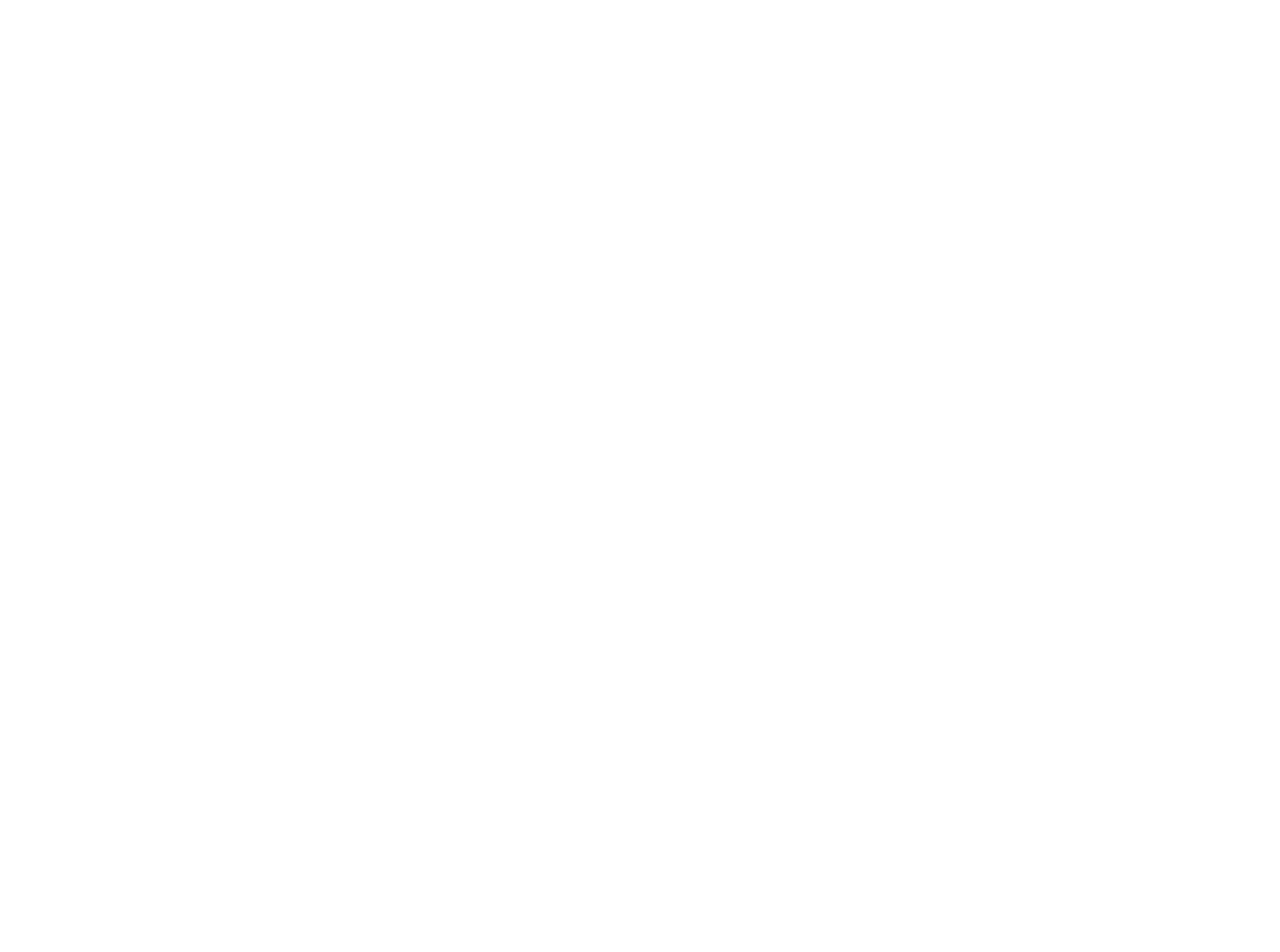
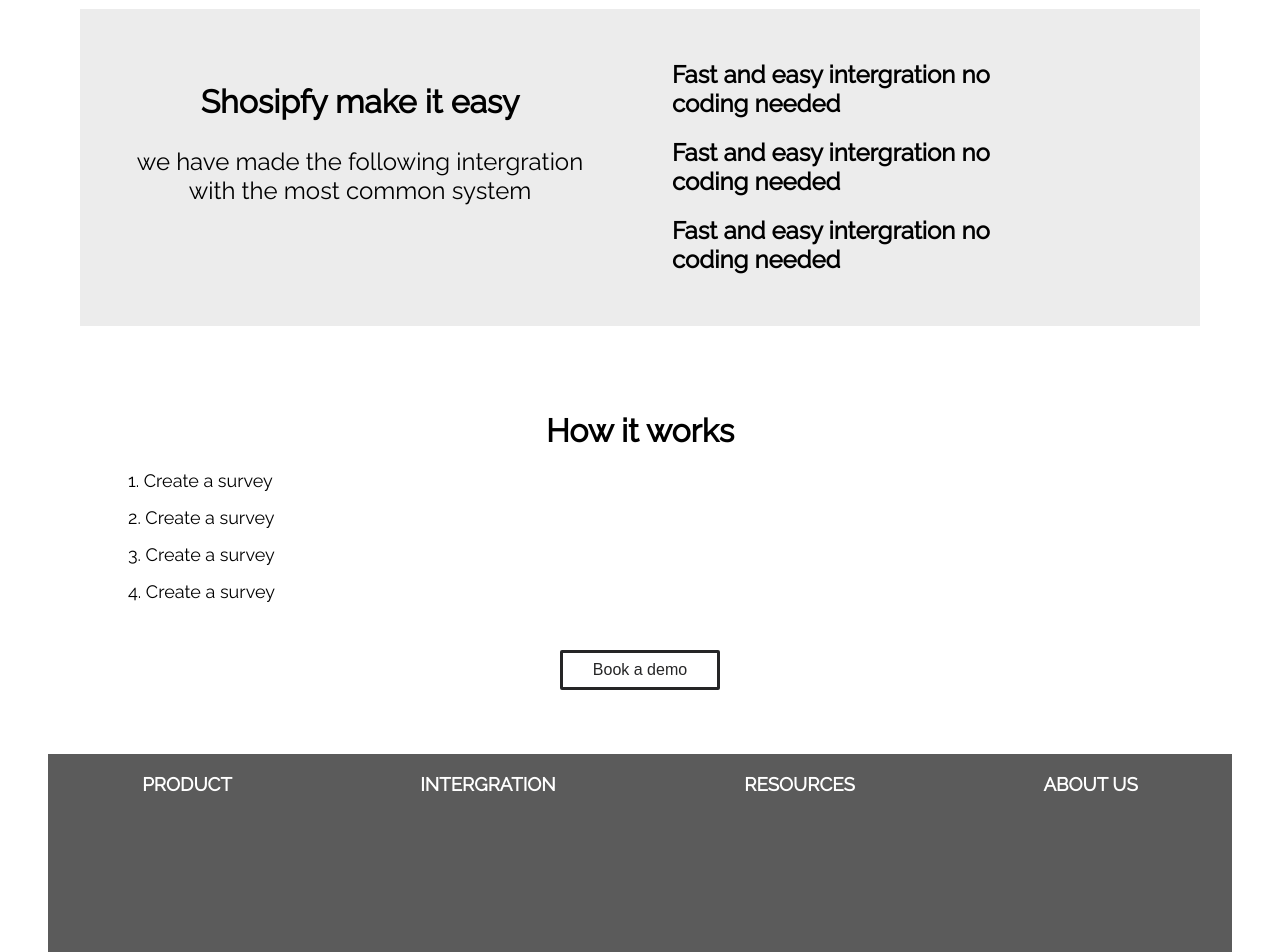
Before and after one commit to kareraolivier/chosify-front-end, a Next.js app: page / in a window 1280 px wide. Shown: the part 1880-2832 px from the top of the page. Before the commit the page ends 1812 px from the top, so only its background shows below. Built offline with nearby package versions, Linux system fonts and the light colour scheme.

Commit message:
finished

```diff
--- a/src/container/About.js
+++ b/src/container/About.js
@@ -3,8 +3,7 @@
 import Button from "../components/Button";
 const About = () => {
   return (
-    <div>
-      {/* <div className="container"> */}
+    <div id="Aboutus">
       <div className={styles.about}>
         <div className={styles.about_feature}>
           <h1>Features</h1>
@@ -38,9 +37,36 @@
             />
           </div>
         </div>
-        <div className={styles.about_lower}></div>
+        <div className={styles.about_lower}>
+          <div className={styles.about_lower_content}>
+            <h2>Shosipfy make it easy</h2>
+            <p>
+              we have made the following intergration with the most common
+              system
+            </p>
+          </div>
+          <div className={styles.about_lower_image}>
+            <div className={styles.image1}>
+              <h2>
+                Fast and easy intergration no <br />
+                coding needed
+              </h2>
+            </div>
+            <div className={styles.image2}>
+              <h2>
+                Fast and easy intergration no
+                <br /> coding needed
+              </h2>
+            </div>
+            <div className={styles.image3}>
+              <h2>
+                Fast and easy intergration no
+                <br /> coding needed
+              </h2>
+            </div>
+          </div>
+        </div>
       </div>
-      {/* </div> */}
     </div>
   );
 };
--- a/src/container/Footer.js
+++ b/src/container/Footer.js
@@ -1,6 +1,43 @@
 import React from "react";
+import styles from "../../styles/Footer.module.scss";
+import Button from "../components/Button";
+const Footer = () => {
+  return (
+    <div>
+      <div className={styles.footer}>
+        <div className={styles.footer_works}>
+          <h1>How it works</h1>
+          <p>1. Create a survey</p>
+          <p>2. Create a survey</p>
+          <p>3. Create a survey</p>
+          <p>4. Create a survey</p>
 
-const Footer = () => {
-  return <div>Footer</div>;
+          <div className={styles.works_button}>
+            <Button
+              text="Book a demo"
+              color="#252526"
+              bcolor="white"
+              width="10rem"
+              border="solid #252526"
+            />
+          </div>
+        </div>
+        <div className={styles.footer_lower}>
+          <div>
+            <h3>PRODUCT</h3>
+          </div>
+          <div>
+            <h3>INTERGRATION</h3>
+          </div>
+          <div>
+            <h3>RESOURCES</h3>
+          </div>
+          <div>
+            <h3>ABOUT US</h3>
+          </div>
+        </div>
+      </div>
+    </div>
+  );
 };
 export default Footer;
--- a/styles/About.module.scss
+++ b/styles/About.module.scss
@@ -4,6 +4,8 @@
     padding: 2rem 5rem 0 5rem;
 
     .about_feature {
+        background-color: white;
+
         h1 {
             text-align: center;
         }
@@ -27,6 +29,37 @@
         .feature_button {
             display: flex;
             justify-content: center;
+            padding: 3rem 0;
+        }
+    }
+
+    .about_lower {
+        display: flex;
+        background-color: rgba(235, 235, 235, 0.94);
+        flex-wrap: wrap;
+
+        .about_lower_image {
+            width: 50%;
+            padding: 2rem;
+        }
+
+        .about_lower_content {
+            width: 50%;
+            padding: 3rem 2rem;
+
+
+            h2 {
+                text-align: center;
+                font-size: xx-large;
+
+            }
+
+            p {
+                text-align: center;
+                font-size: x-large;
+
+
+            }
         }
     }
 }
--- /dev/null
+++ b/styles/Footer.module.scss
@@ -0,0 +1,43 @@
+.footer {
+    padding: 2rem 3rem 0 3rem;
+
+    .footer_works {
+        padding: 2rem 4rem;
+
+        h1 {
+            text-align: center;
+        }
+
+        p {
+            margin: 1rem;
+            font-size: large;
+        }
+
+        .works_button {
+            display: flex;
+            justify-content: center;
+            padding: 2rem 0;
+        }
+    }
+
+    .footer_lower {
+        padding: 2rem o;
+        display: flex;
+        justify-content: space-around;
+        background-color: rgb(91, 91, 91);
+        height: 20rem;
+
+        color: white;
+
+        .image {
+            width: 25%;
+            height: 20rem;
+        }
+
+        @media screen and (max-width: 900px) {
+            padding: 1rem 3rem 0 1rem;
+            flex-direction: column;
+            align-items: center;
+        }
+    }
+}
--- a/styles/globals.scss
+++ b/styles/globals.scss
@@ -35,7 +35,7 @@
 
   body {
     color: black;
-    background: rgb(230, 232, 238);
+    background: rgb(254, 255, 255);
   }
 }
 
```
Also changed, not shown: 1 other file (tests, documents, lock files or other folders).
